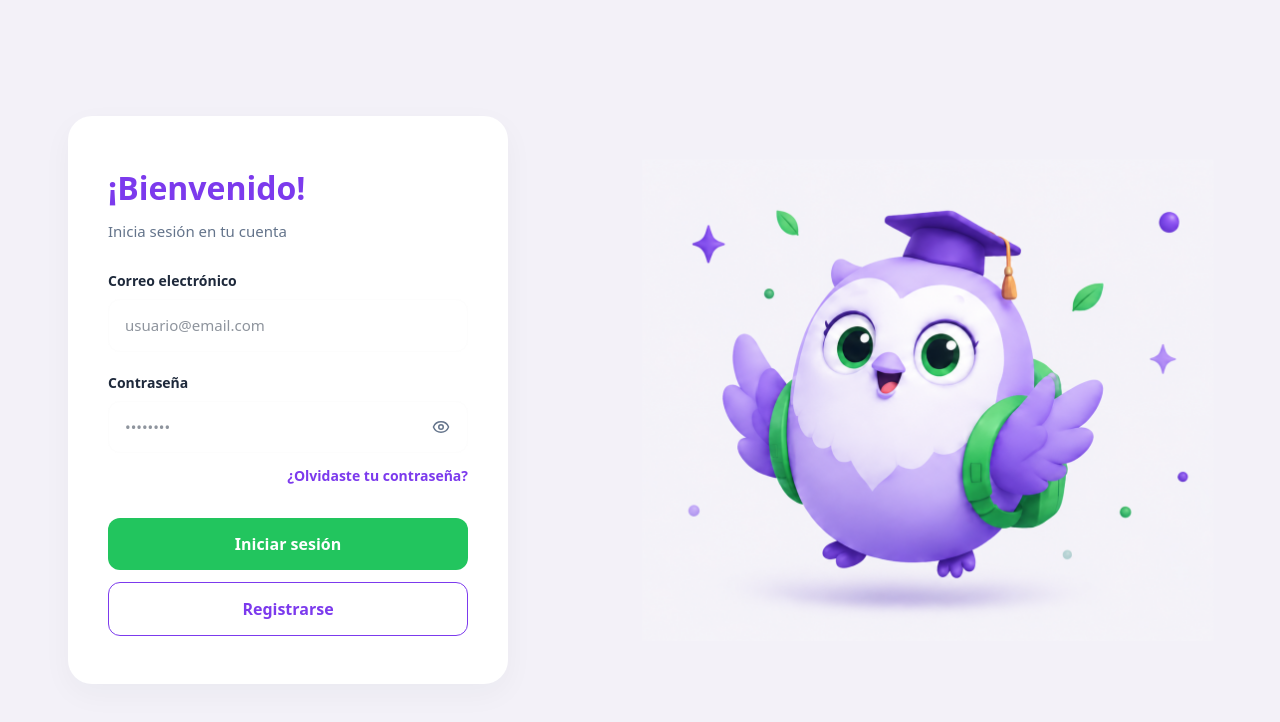
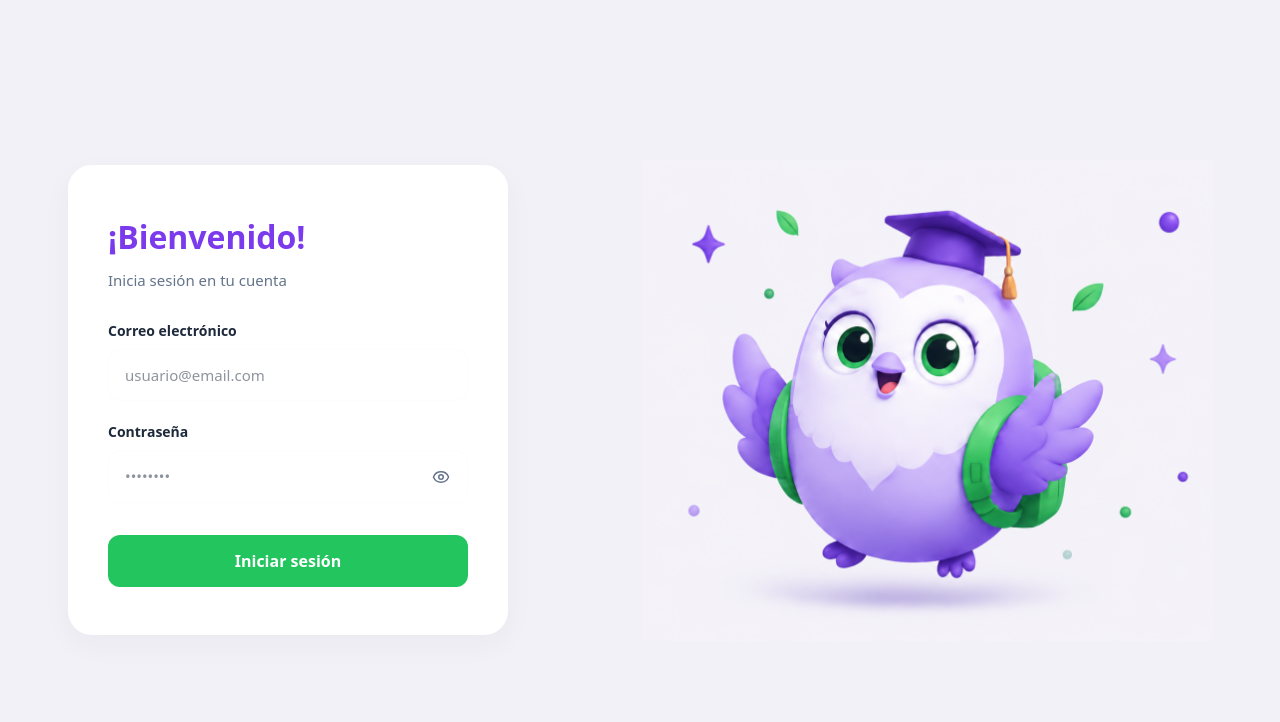
Before and after one commit to JustinPaladines/Sistema_Reservas_Biblioteca, a React app in the folder frontend/: page / in a window 1280 px wide. Shown: the top 722 px of the page. Built offline with nearby package versions, Linux system fonts and the light colour scheme; no server answers; the HTML template or start-up script is replaced by a standard one.

Commit message:
cambios en el panel administrador

```diff
--- a/frontend/src/components/LoginCard.jsx
+++ b/frontend/src/components/LoginCard.jsx
@@ -97,10 +97,6 @@ export default function LoginCard() {
     }
   };
 
-  const handleRegister = () => {
-    navigate("/Registro");
-  };
-
   return (
     <div className="card-wrapper">
       <div className="card-inner">
@@ -150,20 +146,11 @@ export default function LoginCard() {
             </div>
           </div>
 
-          <div className="options-container">
-            <a href="/olvide-contrasena" className="forgot-password-link">
-              ¿Olvidaste tu contraseña?
-            </a>
-          </div>
-
           <div className="action-buttons-container">
             <button onClick={handleLogin} className="primary-btn" disabled={cargando}>
               {cargando ? "Procesando..." : "Iniciar sesión"}
             </button>
 
-            <button onClick={handleRegister} className="secondary-btn" disabled={cargando}>
-              Registrarse
-            </button>
           </div>
         </div>
       </div>
```
